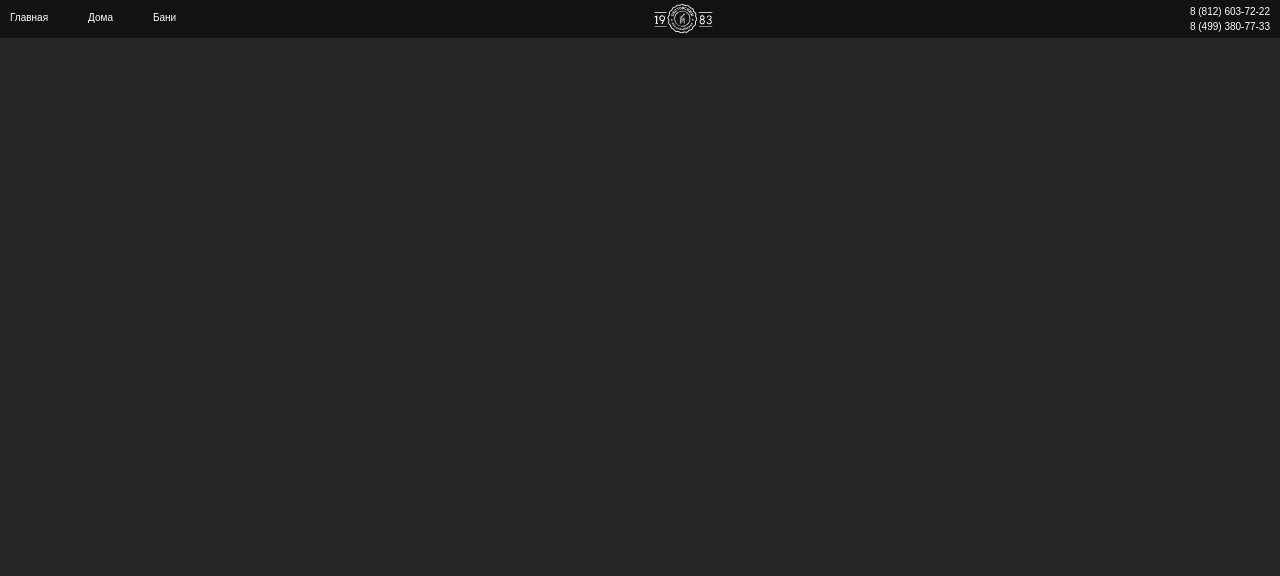
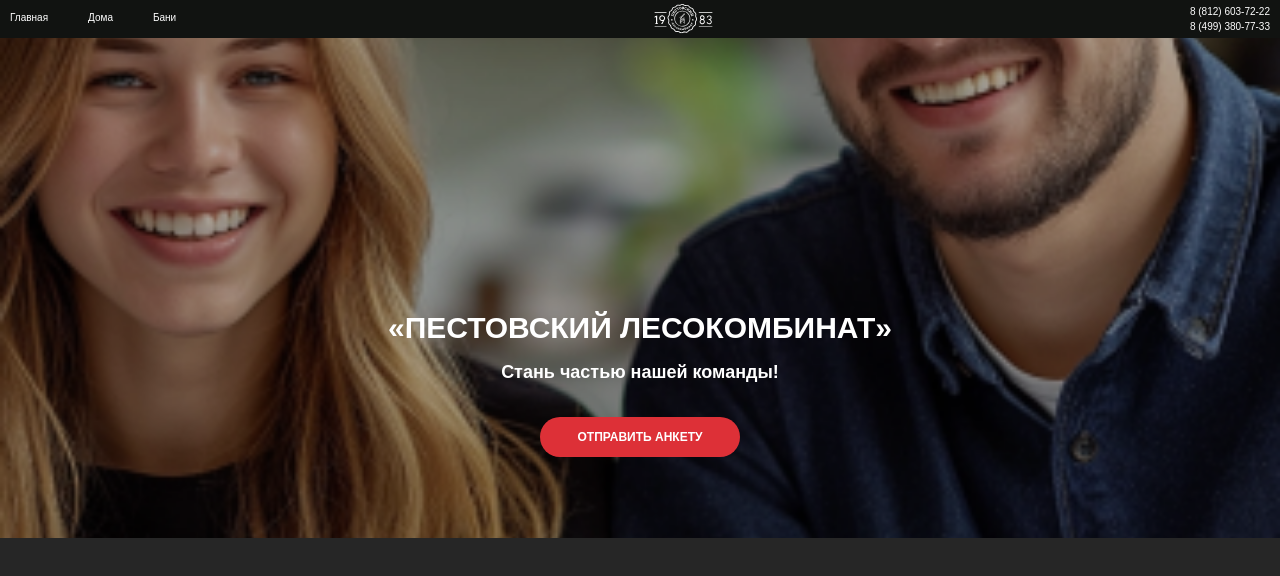
Before and after one commit to IvanDok13/alpha-marketing, a plain HTML site: page index.html in a window 1280 px wide. Drawn offline with Linux system fonts and the light colour scheme.

Commit message:
feat: add invitation section

```diff
--- a/css/styles.css
+++ b/css/styles.css
@@ -34,6 +34,7 @@ body {
 
 .header {
 	background-color: #111311;
+	z-index: 1;
 }
 
 .header__wrapper {
@@ -101,7 +102,7 @@ body {
 
 .header__burger span {
 	position: absolute;
-	top: 48%;
+	top: 51%;
 	left: 55%;
 	transform: translate(-50%, -50%);
 	width: 20px;
@@ -116,7 +117,7 @@ body {
 }
 
 .header__burger span:nth-of-type(3) {
-	top: calc(98% - 11.7px);
+	top: calc(97% - 11.7px);
 }
 
 .header__burger.active span:first-of-type {
@@ -185,3 +186,45 @@ body {
 		z-index: 5;
 	}
 }
+
+/* invitation */
+
+.invitation__wrapper {
+	display: flex;
+	flex-direction: column;
+	align-items: center;
+	width: 100%;
+	height: 500px;
+	position: relative;
+	background-image: url(../assets/image/invitation-min.png);
+	background-position: center;
+	background-repeat: no-repeat;
+	background-size: cover;
+}
+
+.invitation__title {
+	font-weight: bold;
+	font-size: 30px;
+	line-height: 120%;
+	text-align: center;
+	text-transform: uppercase;
+	margin-top: 272px;
+}
+
+.invitation__text {
+	font-size: 18px;
+	font-weight: bold;
+	text-align: center;
+	margin-top: 16px;
+	margin-bottom: 34px;
+}
+
+.invitation__btn {
+	font-size: 12px;
+	font-weight: bold;
+	line-height: 20px;
+	padding: 10px 36px;
+	border-radius: 30px;
+	background-color: #dd3037;
+	width: 200px;
+}
--- a/index.html
+++ b/index.html
@@ -27,7 +27,7 @@
 				</nav>
 
 				<div class="header__logo">
-					<a href="../main/index.html">
+					<a href="#">
 						<img src="./assets/svg/logo.svg" alt="logo-img" />
 					</a>
 				</div>
@@ -49,7 +49,15 @@
 				</div>
 			</div>
 		</header>
-		<main></main>
+		<main class="main container">
+			<section class="invitation">
+				<div class="invitation__wrapper">
+					<h1 class="invitation__title">«Пестовский Лесокомбинат»</h1>
+					<p class="invitation__text">Cтань частью нашей команды!</p>
+					<button class="invitation__btn">ОТПРАВИТЬ АНКЕТУ</button>
+				</div>
+			</section>
+		</main>
 		<footer></footer>
 		<script src="./main.js"></script>
 	</body>
```
Also changed, not shown: assets/image/invitation-min.png (added), 2 other files.
